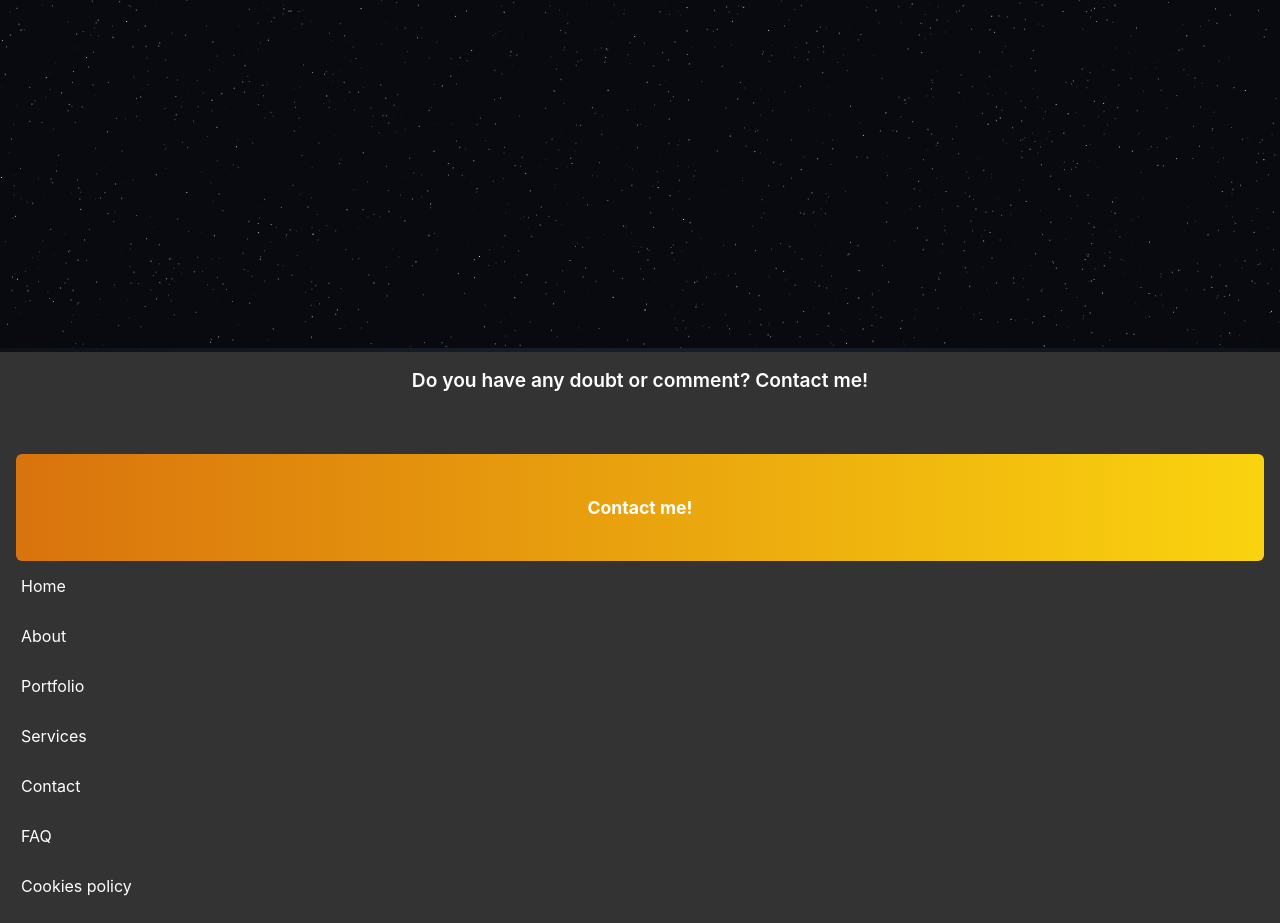
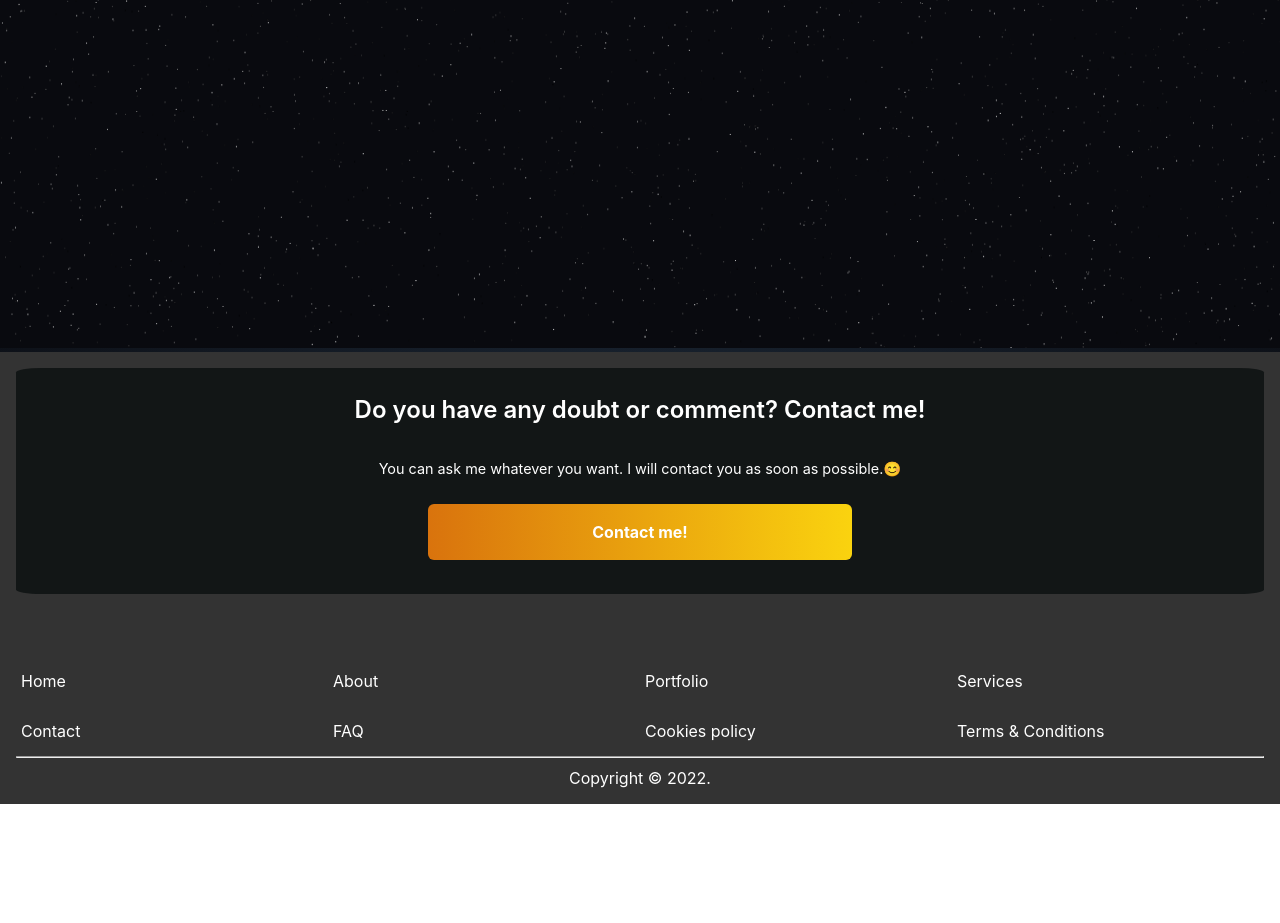
Before and after one commit to NathalyStudio/PersonalPortfolio, a plain HTML site: page index.html in a window 1280 px wide. Shown: the part 452-1375 px from the top of the page. After the commit the page ends 1256 px from the top, so only its background shows below. Drawn offline with Linux system fonts and the light colour scheme; animation ran at ten frames a second; a web font is replaced by a local one.

Commit message:
edited styles in index.html

```diff
--- a/index.html
+++ b/index.html
@@ -52,8 +52,12 @@
 
     <footer class="footer">
         <div class="footer--content">
-            <p class="footer--text">Do you have any doubt or comment? Contact me!</p>
-            <a class="footer--btn__contact rounded-md orange-yellow-gradient">Contact me!</a>
+            <div class="footer--main-text">
+                <h2 class="footer--text">Do you have any doubt or comment? Contact me!</h2>
+                <p class="footer--description">You can ask me whatever you want. I will contact you as soon as possible.😊</p>
+                <a class="footer--btn__contact rounded-md orange-yellow-gradient">Contact me!</a>
+            </div>
+
 
             <!-- <ul class="socials">
                 <li><a href=""><i class="fa fa-facebook"></i></a></li>
@@ -69,7 +73,7 @@
                     <li class="footer__item"><a class="footer__link" href="html/contact.html">Contact</a></li>
                     <li class="footer__item"><a href="html/faq.html" class="navbar__link">FAQ</a></li>
                     <li class="footer__item"><a href="" class="footer__link">Cookies policy</a></li>
-                    <li class="footer__item"><a href="" class="footer__link">Terms&Conditions</a></li>
+                    <li class="footer__item"><a href="" class="footer__link">Terms & Conditions</a></li>
                 </ul>
             </div>
             <hr class="footer--divider">
--- a/styles/style.css
+++ b/styles/style.css
@@ -1,21 +1,14 @@
 /* global styles */
 
 :root {
-    /*  --main-bg-color: ; */
     --main-tx-color: #fff;
-    /*     --secondary-text-color: #fff;
-    --seconday-bg-color: #fcbb17;
-    --color-one: #afafc7;
-    --seconday-color: #ffc145; */
     --emphasis: #FAD30F;
-    /*     --old-pink: #F0B39E;
-    --worn-pink: #B38184;
-    --purple: #413E49;
-    --gray-color: #333; */
     --notion-yellow: #dfab01;
     --notion-orange: #d9730d;
     --red-color: #ee1400;
     --main-bg-color: #333;
+    --eire-black: #121616;
+    --charleston-black: #252D2D;
 }
 
 @font-face {
@@ -192,10 +185,25 @@ body {
     background-color: var(--main-bg-color);
 }
 
+.footer--main-text {
+    background: var(--eire-black);
+    padding: 1.1em;
+    border-radius: 2%;
+}
+
 .footer--text {
     font-size: 1.2em;
     font-weight: 600;
+    line-height: 2em;
     text-align: center;
+}
+
+.footer--description {
+    font-size: .9em;
+    text-align: center;
+    margin: 1.6em 0;
+    line-height: 1.5rem;
+    /* line-height: 3rem; */
 }
 
 .footer--btn__contact {
@@ -209,6 +217,7 @@ body {
     font-size: 1.1rem;
     line-height: 2rem;
     margin-top: 5%;
+    margin-bottom: 5%;
     border: 0 none;
     color: var(--main-tx-color);
     font-weight: bold;
@@ -216,15 +225,21 @@ body {
 }
 
 .footer__menu {
-    /* display: grid;
-    grid-template-columns: 1fr 1fr; */
     display: flex;
     flex-direction: column;
+}
+
+.footer__menu:after {
+    content: "";
+    display: table;
+    clear: both;
 }
 
 .footer__item {
     list-style: none;
     padding: 15px 5px;
+    float: left;
+    width: 40%;
 }
 
 .footer__bottom {
@@ -232,7 +247,87 @@ body {
     padding-top: 10px;
 }
 
-@media (min-width: 375px) {}
+
+/* medium smartphones */
+
+@media (min-width: 375px) {
+    .footer__item {
+        width: 47%;
+    }
+    .footer--btn__contact {
+        line-height: 1.5rem;
+    }
+}
+
+
+/* tablets */
+
+@media (min-width: 768px) {
+    .footer--btn__contact {
+        padding: 1%;
+        font-size: 1rem;
+        line-height: 2rem;
+        max-width: 60%;
+        margin-bottom: 1rem;
+    }
+    .footer__item {
+        width: 30%;
+    }
+}
+
+
+/* laptops */
+
+@media (min-width: 1024px) {
+    .header {
+        justify-content: center;
+    }
+    .navbar {
+        display: contents;
+    }
+    #hamburger--icon {
+        display: none;
+    }
+    .navbar__item:hover {
+        background: linear-gradient(to right, var(--notion-orange), var(--emphasis));
+        padding: 1em 1.2em;
+        /* background-color: #d9730d; */
+    }
+    #hero--section {
+        margin-top: auto;
+        margin-bottom: auto;
+    }
+    .hero--title {
+        margin-top: 16%;
+        font-size: 3em;
+        width: 700px;
+    }
+    .footer--main-text {
+        margin-bottom: 5%;
+    }
+    .footer--text {
+        font-size: 1.5rem;
+    }
+    .footer--btn__contact {
+        margin-top: 1rem;
+        max-width: 35%
+    }
+    /* .footer--btn__contact:hover {
+        font-size: 2em;
+    } */
+    .footer__item {
+        width: 25%;
+        margin-left: auto;
+        margin-right: auto;
+        align-items: center;
+        justify-content: center;
+    }
+}
+
+
+/* Laptop L */
+
+@media (min-width: 1440px) {}
 
 
 /* @media only screen and (max-width: 600px) {
@@ -242,4 +337,3 @@ body {
     #hamburger--icon {
         display: block;
     }
-} */
```
